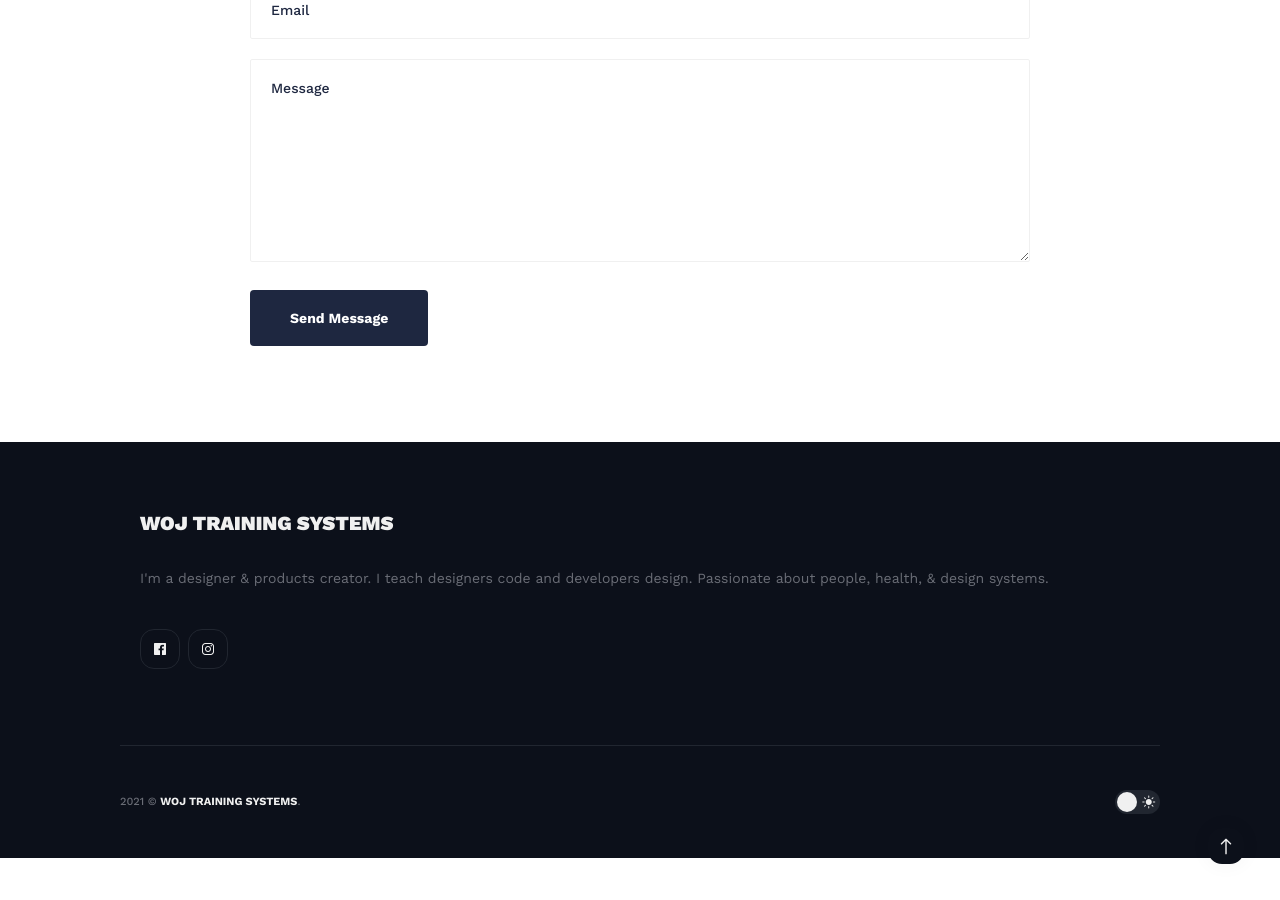
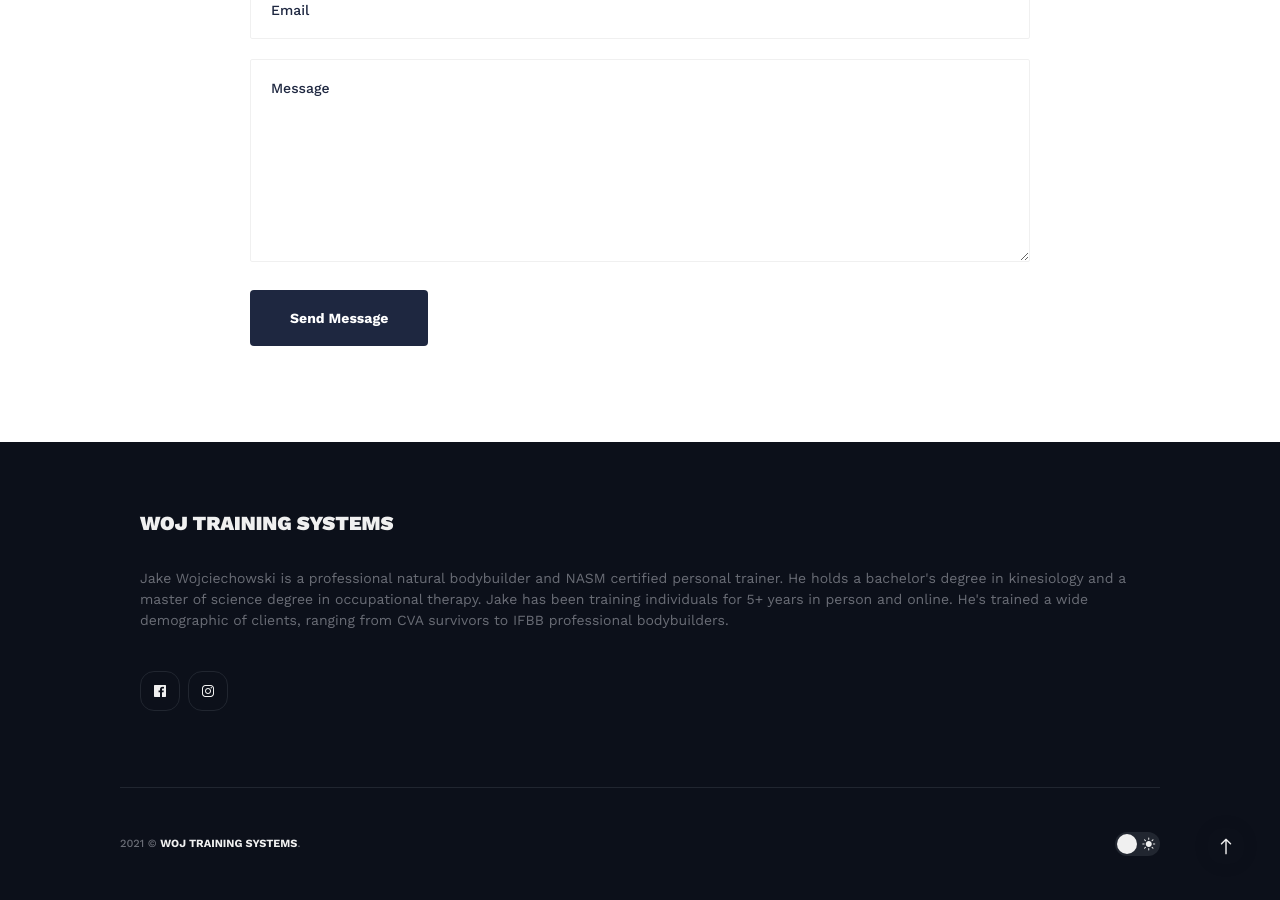
Before and after one commit to wojtrainingsystems/wojtrainingsystems.github.io, a Jekyll site: the page built from _pages/contact.html, in a window 1280 px wide and 900 px high, scrolled down 1136 px. Built offline with Jekyll 4.4.1, drawn with Linux system fonts in a browser that asks for light colours; nearby versions of some CDN libraries; before the commit the page ends 1994 px from its top, so only the background shows below that.

Commit message:
Update _config.yml

```diff
--- a/_config.yml
+++ b/_config.yml
@@ -2,7 +2,7 @@
 # General Site Settings
 title: Woj Training Systems
 logo: # You can add own logo. For example '/images/logo.png'.
-description: Joseph is a super minimal content focus theme for Jekyll.
+description: Woj Training Systems is owned by Jake Wojciechowski, a professional natural bodybuilder and NASM certified personal trainer.
 baseurl: "" # the subpath of your site, e.g. /blog
 url: "https://joseph-jekyll.netlify.app" # the base hostname & protocol for your site, e.g. http://example.com
 
@@ -28,7 +28,7 @@ social:
 # Hero Settings
 hero:
   hero__title: Welcome to Woj Training Systems.
-  hero__description: I'm a designer & products creator. I teach designers code and developers design. Passionate about people, health, & design systems.
+  hero__description: Jake Wojciechowski is a professional natural bodybuilder and NASM certified personal trainer. He holds a bachelor's degree in kinesiology and a master of science degree in occupational therapy. Jake has been training individuals for 5+ years in person and online. He's trained a wide demographic of clients, ranging from CVA survivors to IFBB professional bodybuilders.
   hero__image: '/images/01.jpg'
 
 
```
